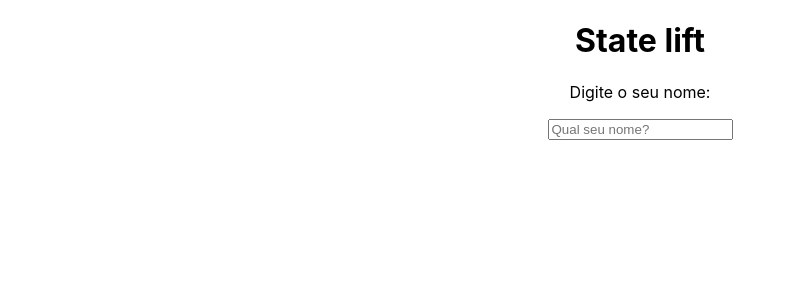
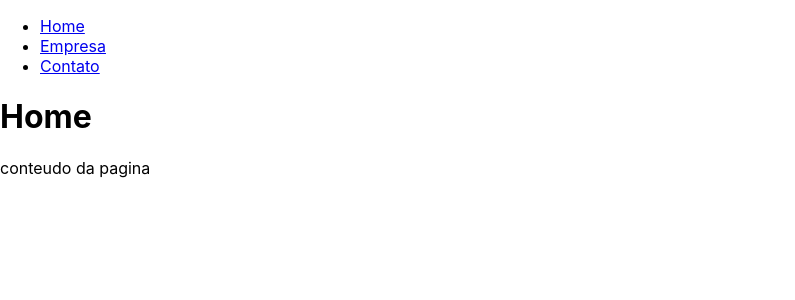
Before and after one commit to telmo-bidart/reactstudy, a React (Create React App) app: page / in a window 1280 px wide. Shown: the top 300 px of the page, without its empty margins (0-795 px from the left). Built offline with nearby package versions, Linux system fonts and the light colour scheme.

Commit message:
aulas finalizadas

```diff
--- a/package.json
+++ b/package.json
@@ -8,6 +8,7 @@
     "@testing-library/user-event": "^13.5.0",
     "react": "^17.0.2",
     "react-dom": "^17.0.2",
+    "react-router-dom": "^6.2.1",
     "react-scripts": "5.0.0",
     "web-vitals": "^2.1.4"
   },
--- a/src/App.js
+++ b/src/App.js
@@ -1,19 +1,35 @@
-import { useState } from 'react';
-import './App.css';
-import Saudacao from './components/Saudacao';
-import SeuNome from './components/SeuNome';
-
+import { BrowserRouter as Router, Switch, Route, Link } from "react-router-dom";
+import Empresa from "./pages/Empresa";
+import Home from "./pages/Home";
+import Contato from "./pages/Contato";
 
 function App() {
-  const [nome, setNome] = useState()
-
   return (
-    <div className="App">
-      <h1>State lift</h1>
-      <SeuNome setNome={setNome}/>
-      <Saudacao nome={nome}/>
-    </div>
-  );
+    <Router>
+      <ul>
+        <li>
+          <Link to="/">Home</Link>
+        </li>
+      <li>
+          <Link to="/empresa">Empresa</Link>
+        </li>
+         <li>
+          <Link to="/contato">Contato</Link>
+        </li>
+      </ul>
+    <Switch>
+      <Route exact path="/">
+        <Home />
+      </Route>
+      <Route path="/empresa">
+        <Empresa />
+      </Route>
+      <Route path="/contato">
+        <Contato />
+      </Route>
+    </Switch>
+    </Router>
+  )
 }
 
-export default App;
+export default App
--- /dev/null
+++ b/src/pages/Contato.js
@@ -0,0 +1,12 @@
+function Contato() {
+    return (
+        <div>
+            <h1>Contato</h1>
+            <p>
+            conteudo da pagina
+            </p>
+        </div>
+    )
+}
+
+export default Contato
--- /dev/null
+++ b/src/pages/Empresa.js
@@ -0,0 +1,12 @@
+function Empresa() {
+    return (
+        <div>
+            <h1>Empresa</h1>
+            <p>
+            conteudo da pagina
+            </p>
+        </div>
+    )
+}
+
+export default Empresa
--- /dev/null
+++ b/src/pages/Home.js
@@ -0,0 +1,12 @@
+function Home() {
+    return (
+        <div>
+            <h1>Home</h1>
+            <p>
+            conteudo da pagina
+            </p>
+        </div>
+    )
+}
+
+export default Home
```
Also changed, not shown: 1 other file (tests, documents, lock files or other folders).
